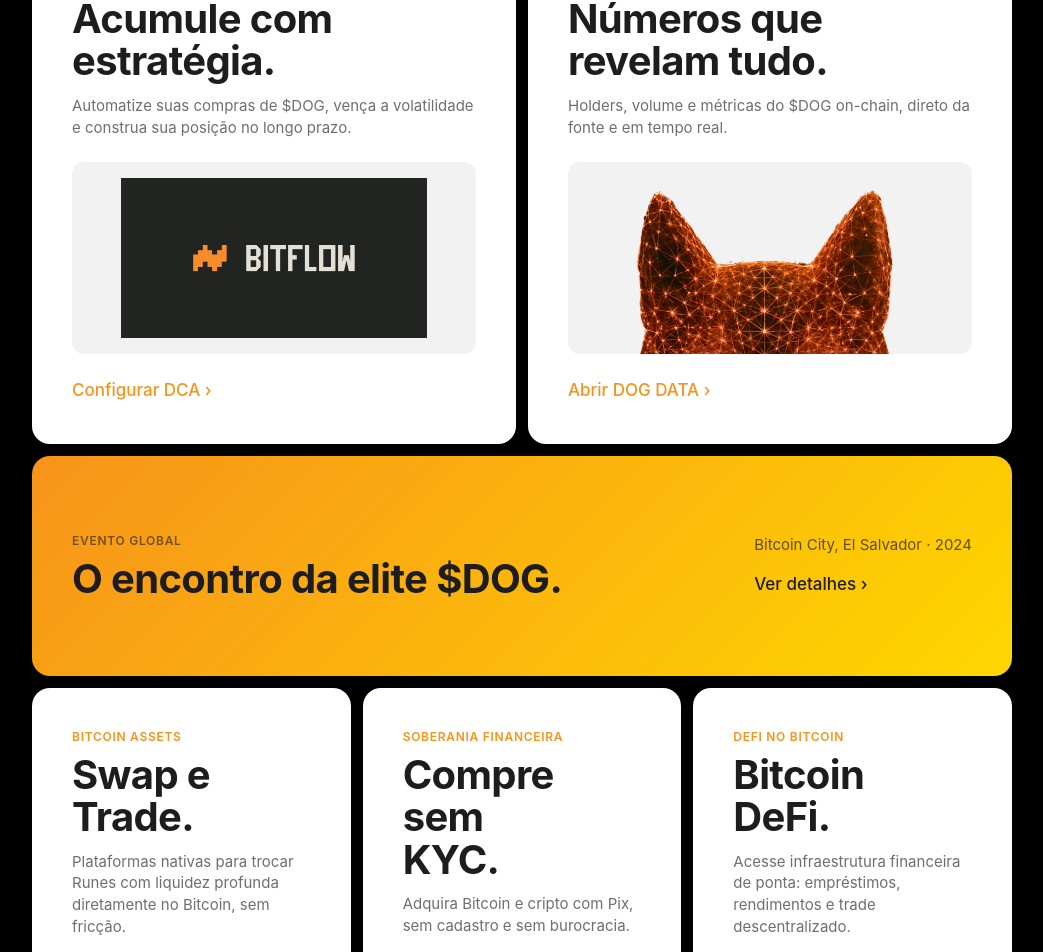
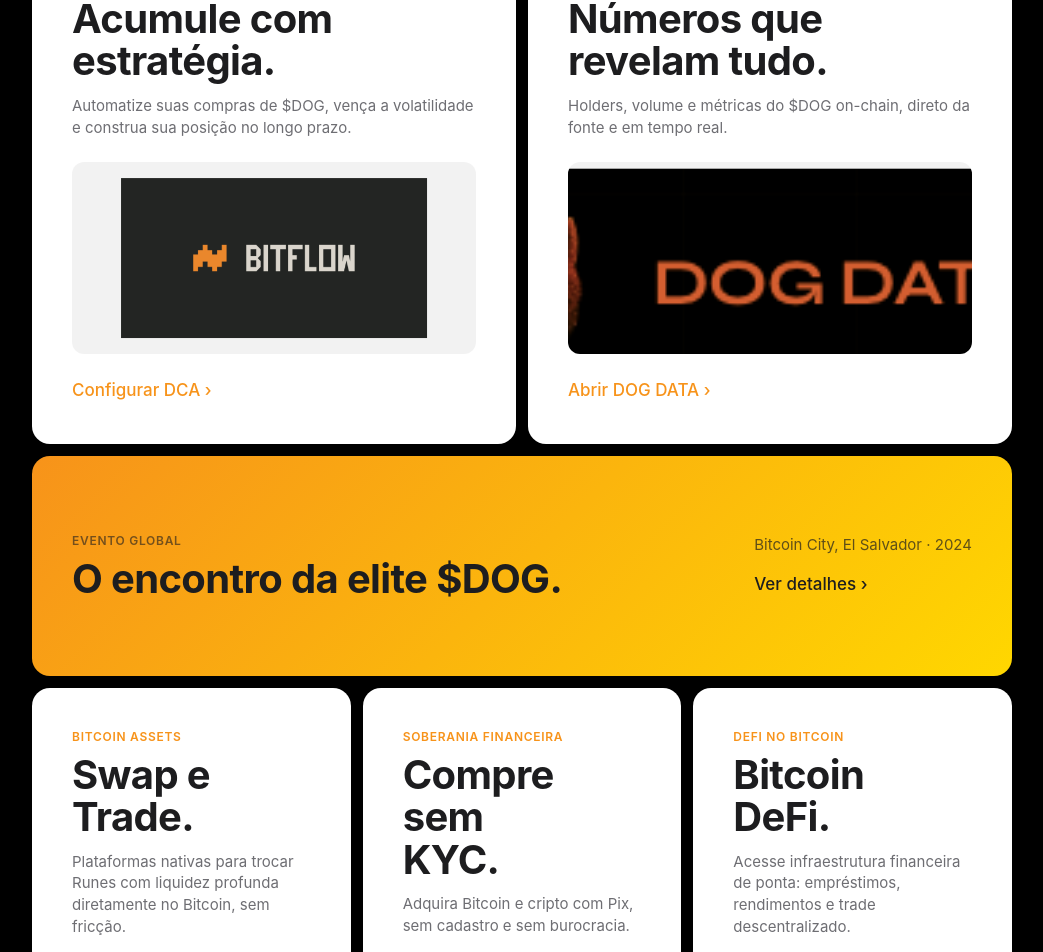
Before and after one commit to dogdamassa/dog-antigravity, a Next.js app: page / in a window 1280 px wide. Shown: the part 1566-2518 px from the top of the page, without its empty margins (118-1161 px from the left). Built offline with nearby package versions, Linux system fonts and the light colour scheme.

Commit message:
Update page layout

```diff
--- a/src/app/page.tsx
+++ b/src/app/page.tsx
@@ -114,7 +114,7 @@
     minH: "min-h-[380px] lg:min-h-[420px]",
     wide: false,
     image: "/bitflow.png",
-    imageClass: "object-contain p-2 md:p-4 opacity-90 transition-opacity hover:opacity-100",
+    imageClass: "object-contain p-2 md:p-4 mix-blend-multiply opacity-90 transition-opacity hover:opacity-100",
   },
   {
     id: "data",
@@ -131,7 +131,7 @@
     gridClass: "lg:col-span-3",
     minH: "min-h-[380px] lg:min-h-[420px]",
     wide: false,
-    image: "/dogdata.png",
+    image: "/dogdata1.png",
     imageClass: "object-cover object-top scale-[1.05] md:scale-110 translate-y-2 md:translate-y-4 shadow-xl rounded-t-xl transition-transform hover:scale-[1.15]",
   },
   {
```
